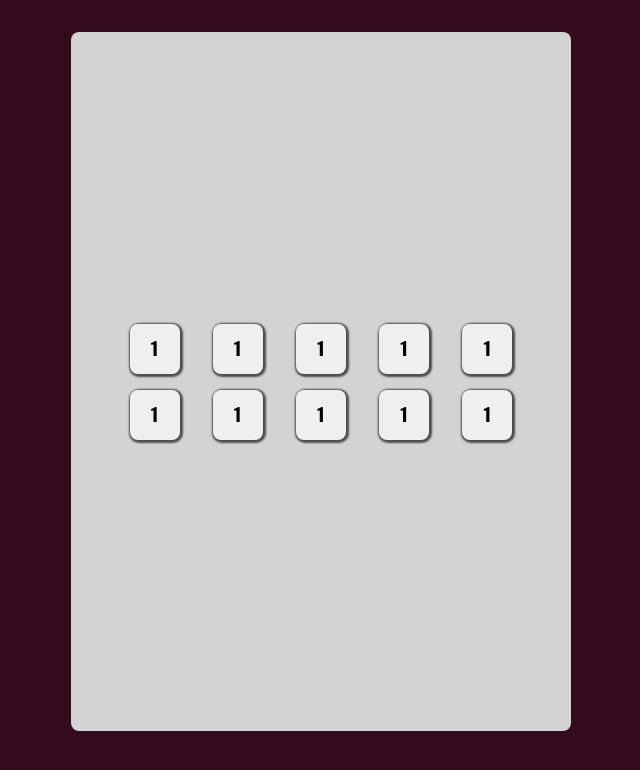
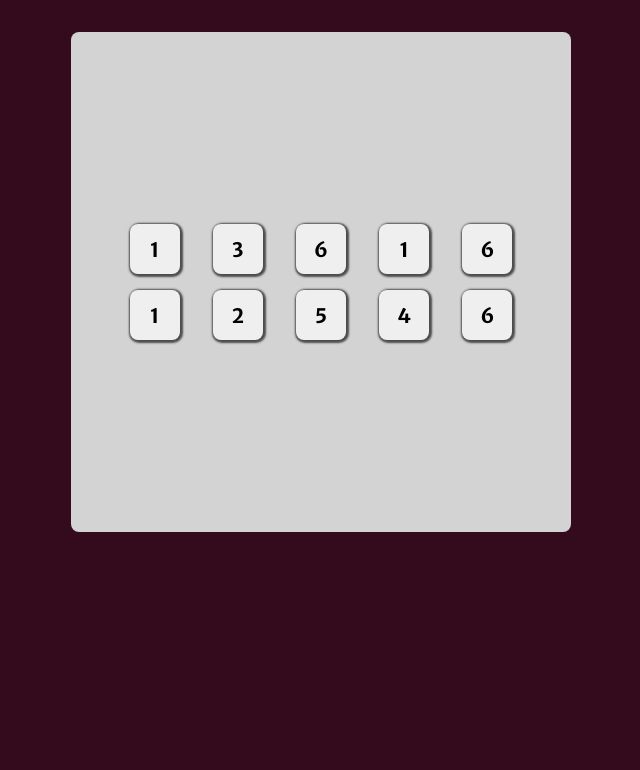
Before and after one commit to Tyriol/tenzies, a React (Vite) app: page / in a window 1280 px wide. Shown: the top 770 px of the page, without its empty margins (319-959 px from the left). Built offline with nearby package versions, Linux system fonts and the light colour scheme.

Commit message:
update dice state to be an object with id and held state

```diff
--- a/src/App.css
+++ b/src/App.css
@@ -37,6 +37,10 @@ button {
 }
 
 @media (min-width: 460px) {
+  .game-container {
+    height: 500px;
+  }
+
   .dice-container {
     grid-template: auto auto / repeat(5, 1fr);
   }
--- a/src/App.tsx
+++ b/src/App.tsx
@@ -1,21 +1,32 @@
+import { useState } from "react";
+import { nanoid } from "nanoid";
 import "./App.css";
 import Die from "./components/Die/Die";
 
+interface diceObject {
+  id: string;
+  value: number;
+  isHeld: boolean;
+}
+
 function App() {
+  const [dice, setDice] = useState<diceObject[]>(() => generateNewRandomDice());
+
+  function generateNewRandomDice() {
+    return new Array(10).fill(0).map(() => ({
+      id: nanoid(),
+      value: Math.ceil(Math.random() * 6),
+      isHeld: false,
+    }));
+  }
+
+  const diceElements = dice.map((die) => {
+    return <Die key={die.id} value={die.value} />;
+  });
+
   return (
     <main className="game-container">
-      <div className="dice-container">
-        <Die value={1} />
-        <Die value={1} />
-        <Die value={1} />
-        <Die value={1} />
-        <Die value={1} />
-        <Die value={1} />
-        <Die value={1} />
-        <Die value={1} />
-        <Die value={1} />
-        <Die value={1} />
-      </div>
+      <div className="dice-container">{diceElements}</div>
     </main>
   );
 }
```
Also changed, not shown: 1 other file (tests, documents, lock files or other folders).
